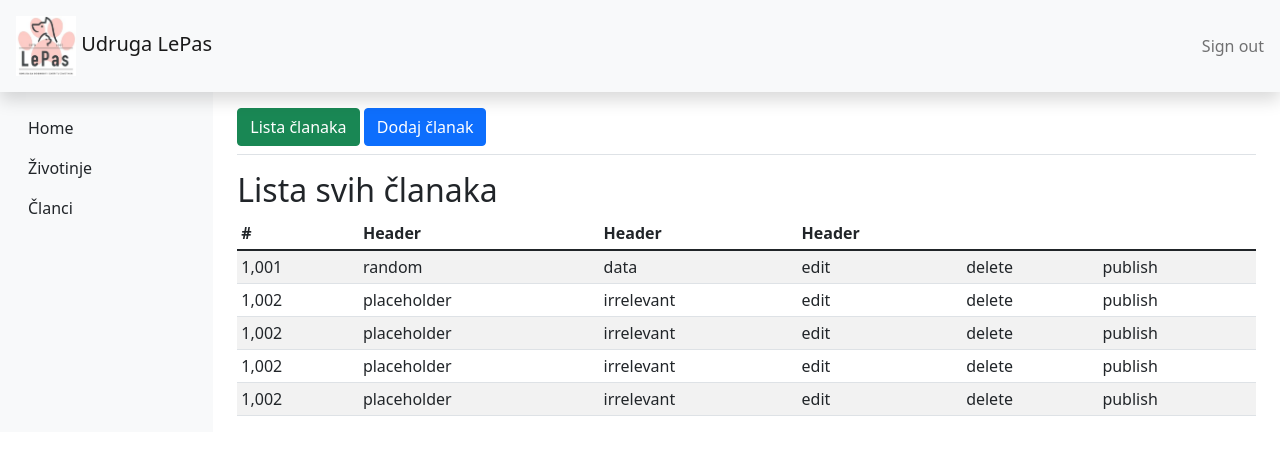
After one commit to MarkoKovac/PWAProjekt-Udruga, a PHP site: page /CMSSS/admin/posts/index.php in a window 1280 px wide. The commit adds this page. Shown: the top 455 px of the page. Run offline with PHP 8.4, Linux system fonts and the light colour scheme; some libraries are stand-ins or nearby versions.

Commit message:
Dizajn admin stranice

```diff
--- /dev/null
+++ b/admin/posts/index.php
@@ -0,0 +1,95 @@
+<?php include("../../path.php");?>
+
+<!DOCTYPE html>
+<html lang="en">
+
+<head>
+  <meta charset="UTF-8">
+  <meta http-equiv="X-UA-Compatible" content="IE=edge">
+  <meta name="viewport" content="width=device-width, initial-scale=1.0">
+  <title>Admin - Članci</title>
+  <link href="https://cdn.jsdelivr.net/npm/bootstrap@5.1.3/dist/css/bootstrap.min.css" rel="stylesheet" integrity="sha384-1BmE4kWBq78iYhFldvKuhfTAU6auU8tT94WrHftjDbrCEXSU1oBoqyl2QvZ6jIW3" crossorigin="anonymous">
+  <!--Font awesome ikone-->
+  <script src="https://kit.fontawesome.com/427140a3b4.js" crossorigin="anonymous"></script>
+  <link rel="stylesheet" href="../../assets/css/style.css">
+  <link rel="stylesheet" href="../../assets/css/admin.css">
+  <script src="assets/js/script.js" defer></script>
+</head>
+
+<body>
+
+  <?php include(ROOT_PATH . "/../../app/includes/adminHeader.php"); ?>
+
+  <div class="container-fluid">
+    <div class="row">
+
+      <?php include(ROOT_PATH . "/../../app/includes/adminSidebar.php"); ?>
+
+      <main class="col-md-9 ms-sm-auto col-lg-10 px-md-4">
+        <div class="align-items-center pt-3 pb-2 mb-3 border-bottom">
+          <a href="index.php" class="btn btn-success" role="button">Lista članaka</a>
+          <a href="create.php" class="btn btn-primary" role="button">Dodaj članak</a>
+        </div>
+        <h2>Lista svih članaka</h2>
+        <div class="table-responsive">
+          <table class="table table-striped table-sm">
+            <thead>
+              <tr>
+                <th scope="col">#</th>
+                <th scope="col">Header</th>
+                <th scope="col">Header</th>
+                <th scope="col">Header</th>
+              </tr>
+            </thead>
+            <tbody>
+              <tr>
+                <td>1,001</td>
+                <td>random</td>
+                <td>data</td>
+                <td>edit</td>
+                <td>delete</td>
+                <td>publish</td>
+              </tr>
+              <tr>
+                <td>1,002</td>
+                <td>placeholder</td>
+                <td>irrelevant</td>
+                <td>edit</td>
+                <td>delete</td>
+                <td>publish</td>
+              </tr>
+              <tr>
+                <td>1,002</td>
+                <td>placeholder</td>
+                <td>irrelevant</td>
+                <td>edit</td>
+                <td>delete</td>
+                <td>publish</td>
+              </tr>
+              <tr>
+                <td>1,002</td>
+                <td>placeholder</td>
+                <td>irrelevant</td>
+                <td>edit</td>
+                <td>delete</td>
+                <td>publish</td>
+              </tr>
+              <tr>
+                <td>1,002</td>
+                <td>placeholder</td>
+                <td>irrelevant</td>
+                <td>edit</td>
+                <td>delete</td>
+                <td>publish</td>
+              </tr>
+            </tbody>
+          </table>
+        </div>
+      </main>
+    </div>
+  </div>
+
+  <script src="https://cdn.jsdelivr.net/npm/@popperjs/core@2.10.2/dist/umd/popper.min.js" integrity="sha384-7+zCNj/IqJ95wo16oMtfsKbZ9ccEh31eOz1HGyDuCQ6wgnyJNSYdrPa03rtR1zdB" crossorigin="anonymous"></script>
+  <script src="https://cdn.jsdelivr.net/npm/bootstrap@5.1.3/dist/js/bootstrap.min.js" integrity="sha384-QJHtvGhmr9XOIpI6YVutG+2QOK9T+ZnN4kzFN1RtK3zEFEIsxhlmWl5/YESvpZ13" crossorigin="anonymous"></script>
+</body>
+</html>
--- a/app/includes/adminHeader.php
+++ b/app/includes/adminHeader.php
@@ -1,11 +1,11 @@
 <header class="navbar navbar-light sticky-top bg-light flex-md-nowrap p-0 shadow">
-  <a class="navbar-brand col-md-3 col-lg-2 me-0 p-4" href="#">LePas Udruga za zastitu životinja</a>
-  <button class="navbar-toggler position-absolute d-md-none collapsed" type="button" data-bs-toggle="collapse" data-bs-target="#sidebarMenu" aria-controls="sidebarMenu" aria-expanded="false" aria-label="Toggle navigation">
-    <span class="navbar-toggler-icon"></span>
-  </button>
+  <a class="navbar-brand p-3" href="<?php echo BASE_URL . '/index.php'?>">
+    <img src="../../assets/images/logo.png" alt="" width="60" height="60" class="d-inline-block align-text-center">
+    Udruga LePas
+  </a>
   <div class="navbar-nav">
     <div class="nav-item text-nowrap">
-      <a class="nav-link px-3" href="../index.php">Sign out</a>
+      <a class="nav-link px-3" href="../../index.php">Sign out</a>
     </div>
   </div>
 </header>
--- /dev/null
+++ b/app/includes/adminSidebar.php
@@ -0,0 +1,21 @@
+<nav id="sidebarMenu" class="col-md-3 col-lg-2 d-md-block bg-light">
+  <div class="position-sticky pt-3">
+    <ul class="nav flex-column">
+      <li class="nav-item">
+        <a class="nav-link active text-dark" aria-current="page" href="<?php echo BASE_URL . ''?>">
+          Home
+        </a>
+      </li>
+      <li class="nav-item">
+        <a class="nav-link text-dark" href="<?php echo BASE_URL . '/admin/animals/index.php'?>">
+          Životinje
+        </a>
+      </li>
+      <li class="nav-item">
+        <a class="nav-link text-dark" href="<?php echo BASE_URL . '/admin/posts/index.php'?>">
+          Članci
+        </a>
+      </li>
+    </ul>
+  </div>
+</nav>
--- a/login.php
+++ b/login.php
@@ -21,9 +21,9 @@
   <!--Header-->
   <?php include(ROOT_PATH . "/app/includes/header.php"); ?>
 
-    <div class="container" style="height: 700px;">
-        <div class="row d-flex justify-content-center justify-content-center h-100">
-            <div class="col-10 col-md-4 my-auto">
+    <div class="container" style="height: 500px;">
+        <div class="row d-flex justify-content-center align-items-center h-100">
+            <div class="col-10 col-md-4">
 
         <form action="login.php" method="POST">
             <h1 class="h3 mb-3 fw-normal">Please sign in</h1>
--- a/logout.php
+++ b/logout.php
@@ -10,6 +10,6 @@ unset($_SESSION['type']);
 
 session_destroy();
 
-header('location: '. BASE_URL . '/index.php');
+header('location: '. BASE_URL . '../index.php');
 
 ?>
```
Also changed, not shown: admin/animals/create.php (added, +44 -0 lines), admin/animals/edit.php (added, +44 -0 lines), admin/animals/index.php (added, +94 -0 lines), admin/dashboard.php (deleted, +0 -91 lines), admin/posts/create.php (added, +43 -0 lines), admin/posts/edit.php (added, +44 -0 lines), assets/css/admin.css (added).
